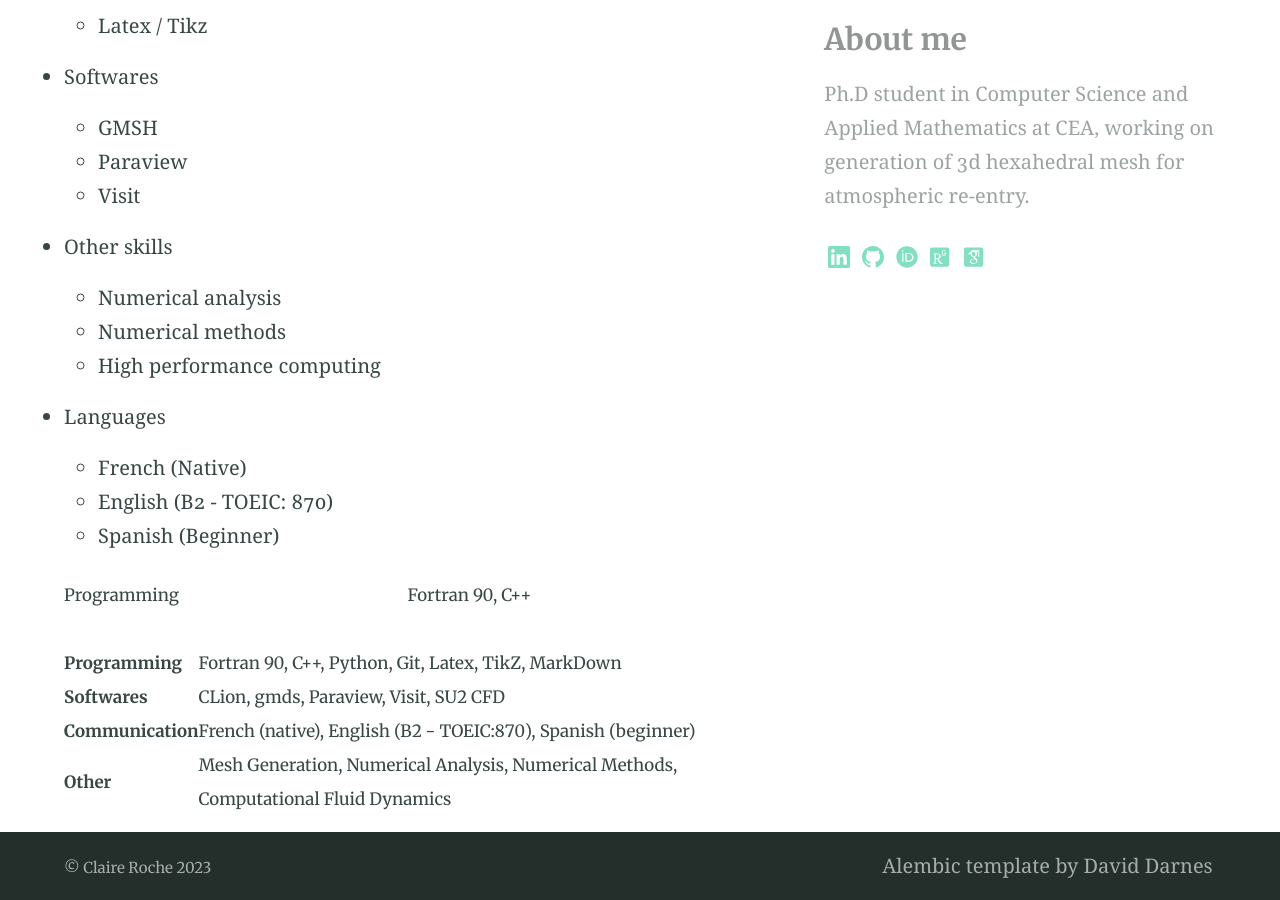
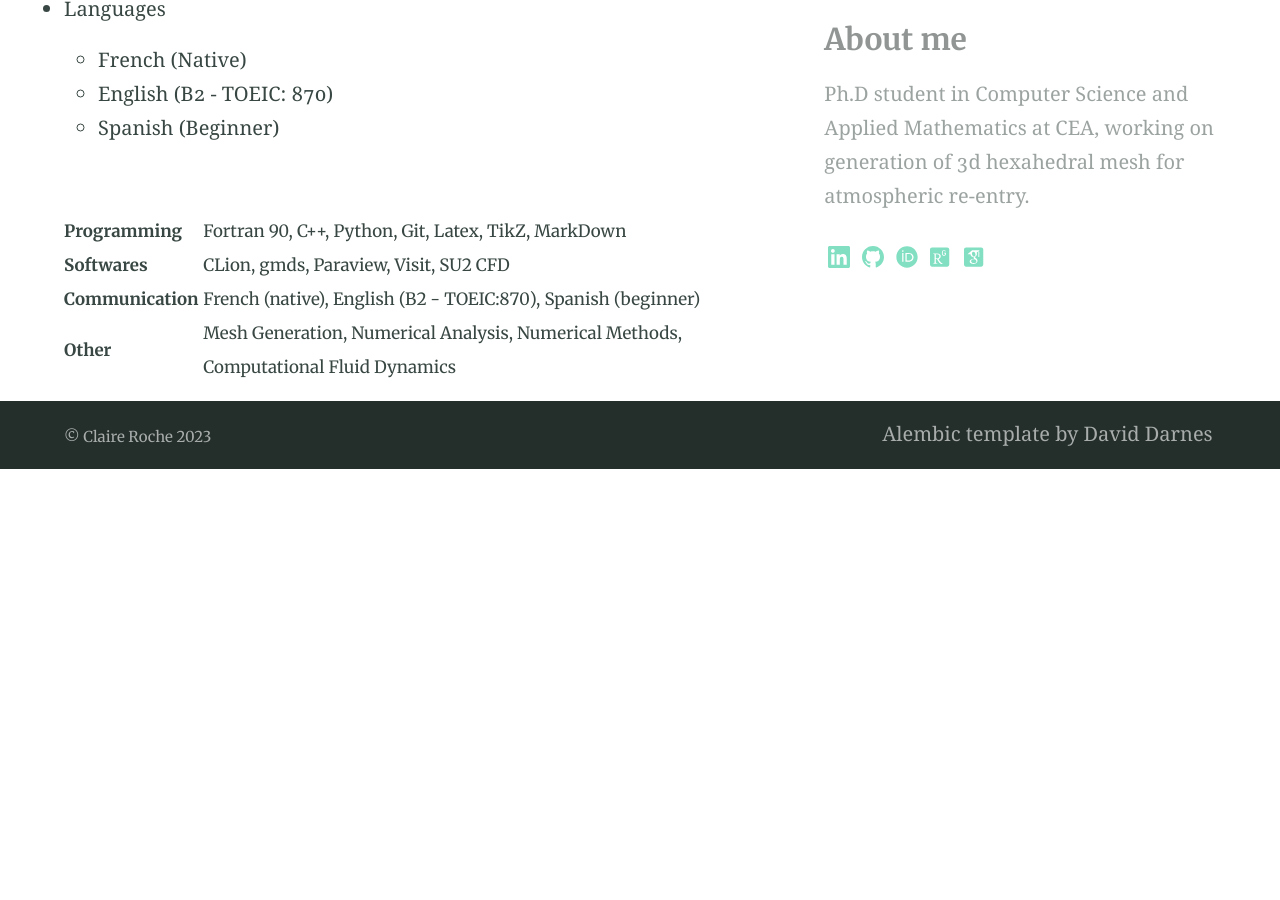
Before and after one commit to claireroche/claireroche.github.io, a Jekyll site: the page built from cv.md, in a window 1280 px wide and 900 px high, scrolled down 2508 px. Built offline with Jekyll 4.4.1, drawn with Linux system fonts in a browser that asks for light colours; a style sheet for code colours, icons or effects is not loaded; after the commit the page ends 2977 px from its top, so only the background shows below that.

Commit message:
test tables in cv

```diff
--- a/cv.md
+++ b/cv.md
@@ -10,7 +10,6 @@ aside: true
 <center> </center>
 
 ## Education
-___
 
 * **Ph.D of Applied Mathematics & Computer Science**. Defence expected in 2024.
 _CEA (France) and Paris-Saclay University_
@@ -30,7 +29,6 @@ _ENSEIRB-MATMECA, Bordeaux, France_
   * 2016 - 2018
 
 ## Work Experience
-___
 
 * Feb. 2021 - Aug. 2021 : Internship at CEA
   * **Consideration of wall deformations in the simulation of aerodynamic flows**. Implementation of methods for refinement, regularization and adaptation of structured meshes. Application to simulations of hypersonic flows using a stationary/unsteady 3D Navier-Stokes CFD code.
@@ -42,7 +40,6 @@ ___
 
 
 ## Projects
-___
 
 * 2020 - 2021 : **Mesh adaptation in PETCs**
   * Replacing Pragmatic remesher with MMG in PETSc
@@ -53,7 +50,6 @@ ___
 
 
 ## Skills
-___
 
 * Programming
   * Fortran 90
@@ -81,18 +77,9 @@ ___
   * Spanish (Beginner)
 
 
-<table>
-  <colgroup span="2" class="columns"></colgroup>
-  <tr>
-    <th>Programming</th>
-    <td>Fortran 90, C++</td>
-  </tr>
-</table>
-
-
-|                 |                                                                                      |
-|:----------------|:-------------------------------------------------------------------------------------|
-| **Programming** | Fortran 90, C++, Python, Git, Latex, TikZ, MarkDown                                  |
-| **Softwares**   | CLion, gmds, Paraview, Visit, SU2 CFD                                                |
-| **Communication** | French (native), English (B2 - TOEIC:870), Spanish (beginner)                        |
-| **Other** | Mesh Generation, Numerical Analysis, Numerical Methods, Computational Fluid Dynamics |
+|                    |                                                                                    |                                                                                      |
+|:-------------------|:----------------------------------------------------------------------------------:|:-------------------------------------------------------------------------------------|
+| **Programming**    |                                                                                    | Fortran 90, C++, Python, Git, Latex, TikZ, MarkDown                                  |
+| **Softwares**      |                                                                                    | CLion, gmds, Paraview, Visit, SU2 CFD                                                |
+| **Communication**  |                                                                                    | French (native), English (B2 - TOEIC:870), Spanish (beginner)                        |
+| **Other**          |                                                                                    | Mesh Generation, Numerical Analysis, Numerical Methods, Computational Fluid Dynamics |
```
